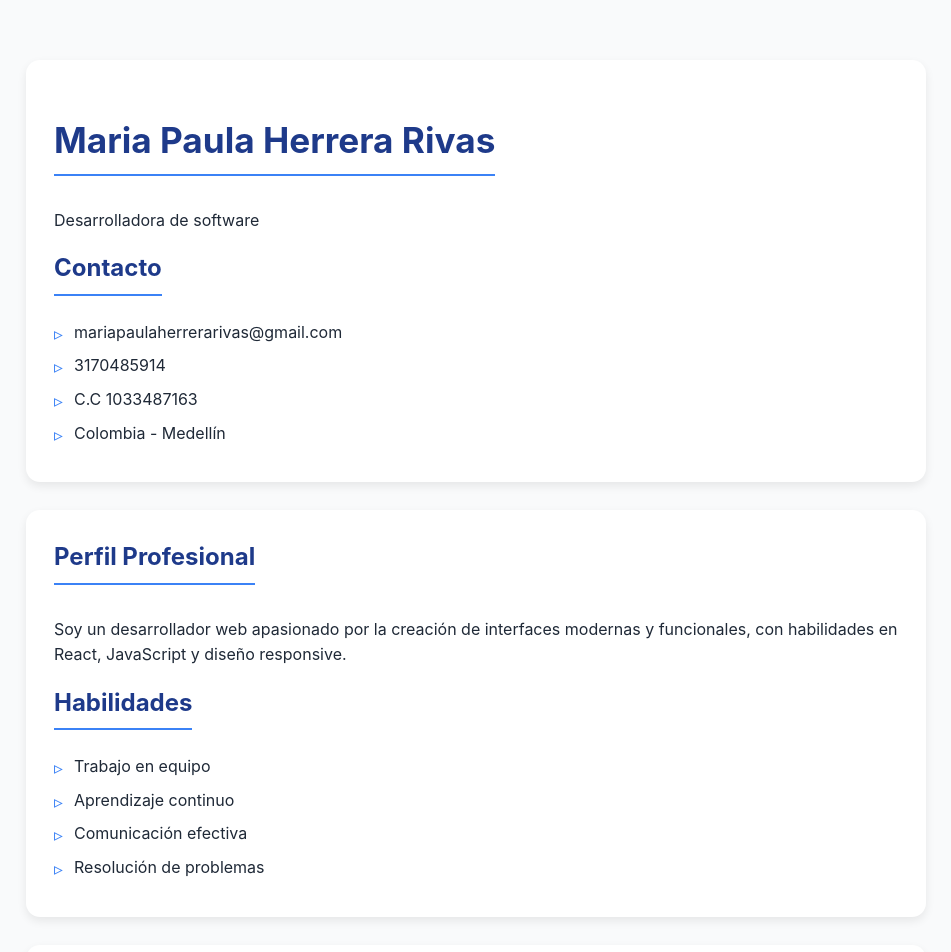
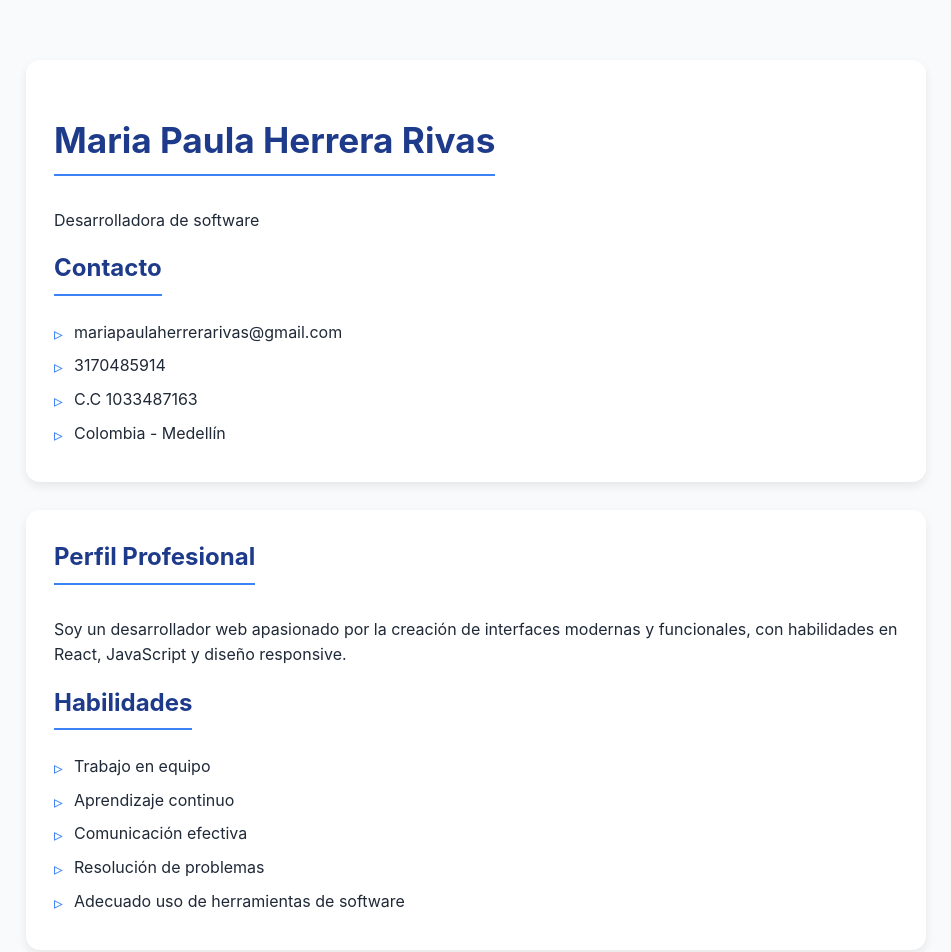
Before and after one commit to MpaulaH/Clase_REACT, a React (Vite) app in the folder Actividad_react_vite/: page / in a window 1280 px wide. Shown: the top 952 px of the page, without its empty margins (164-1115 px from the left). Built offline with nearby package versions, Linux system fonts and the light colour scheme.

Commit message:
feat: componente Perfil con descripción personalizada

```diff
--- a/Actividad_react_vite/src/componentes/Perfil.jsx
+++ b/Actividad_react_vite/src/componentes/Perfil.jsx
@@ -13,6 +13,7 @@ export default function About() {
           <li>Aprendizaje continuo</li>
           <li>Comunicación efectiva</li>
           <li>Resolución de problemas</li>
+          <li>Adecuado uso de herramientas de software</li>
         </ul>
     </section>
 );
```
